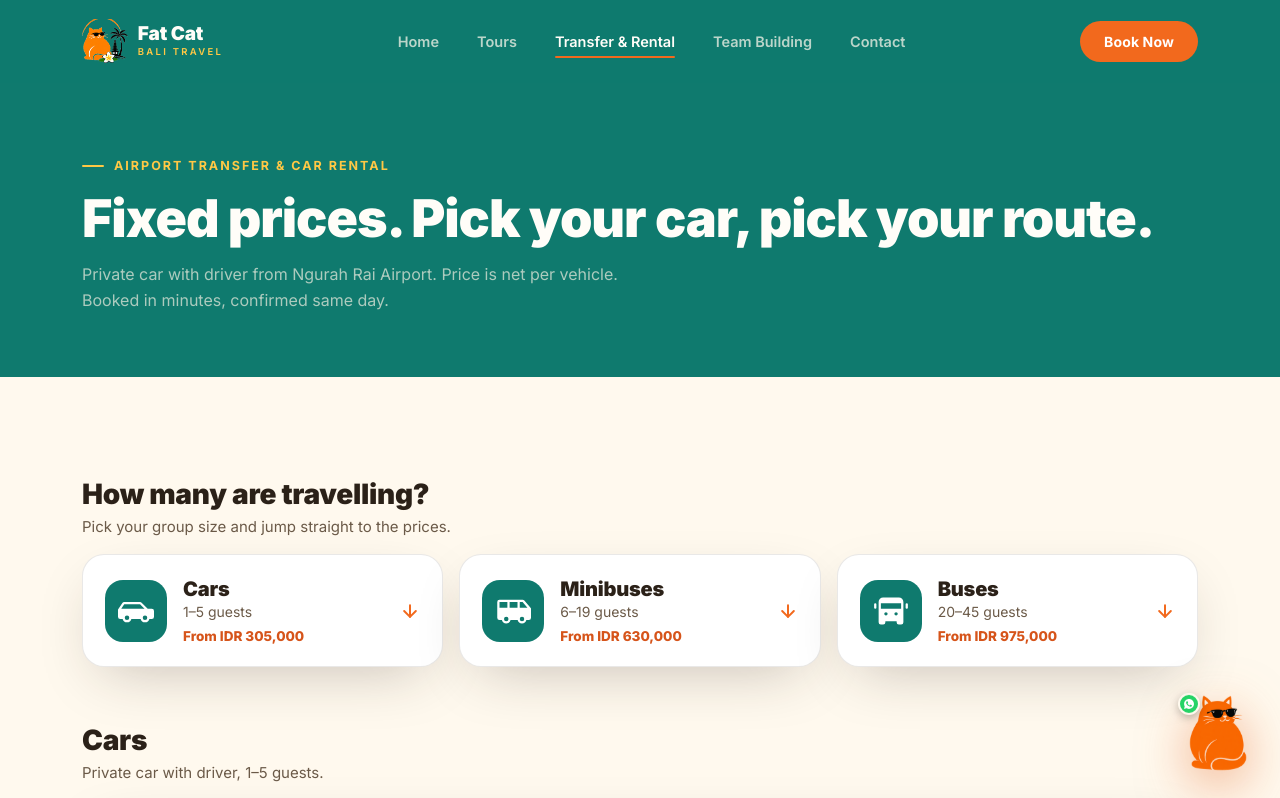
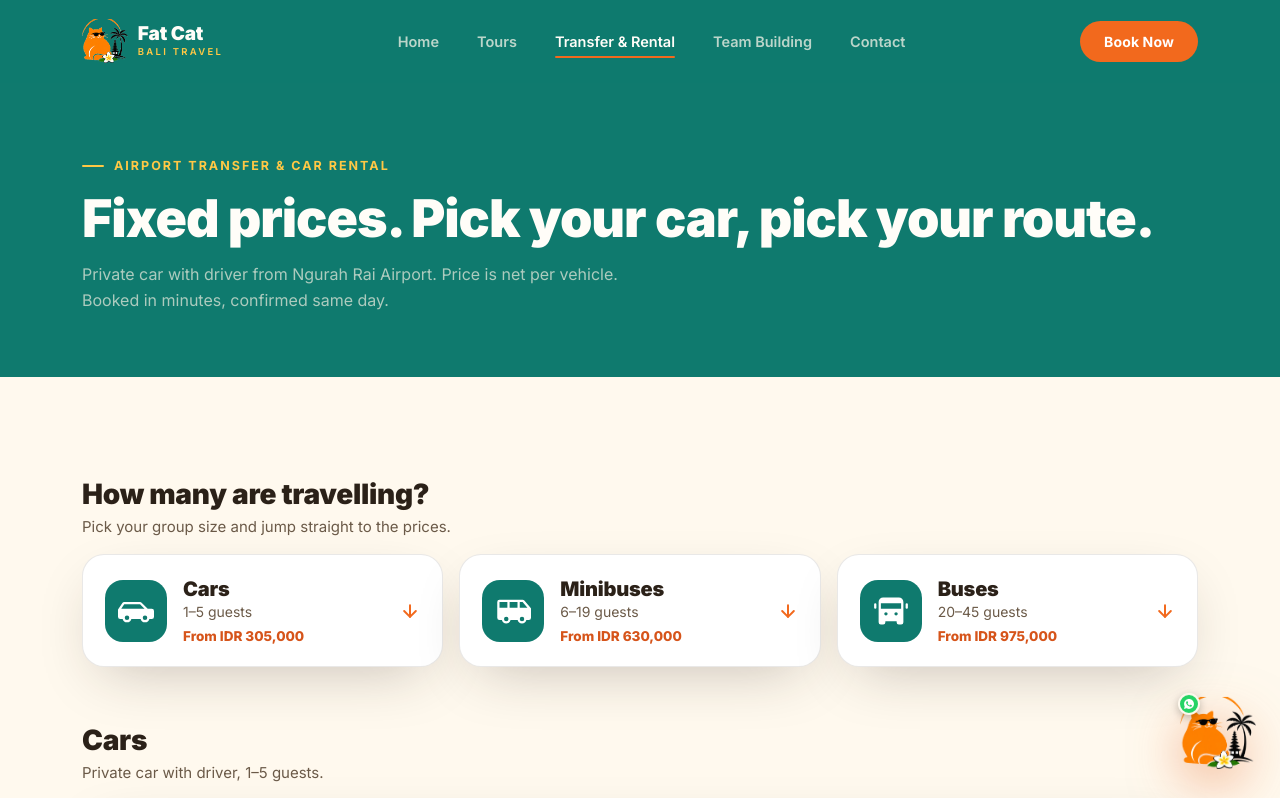
Before and after one commit to robjamesvenables/fatcat, a plain HTML site: page airport-transfer.html in a window 1280 px wide. Shown: the top 798 px of the page. Drawn offline with Linux system fonts and the light colour scheme.

Commit message:
Use new logo icon on WhatsApp float button
Co-Authored-By: Claude Sonnet 5.5 <noreply@anthropic.com>
Claude-Session: https://claude.ai/code/session_015sVYFJ98oZrG1REdThGf92

```diff
--- a/airport-transfer.html
+++ b/airport-transfer.html
@@ -559,7 +559,7 @@
 </footer>
 <a class="wa-float" href="https://wa.me/6285979812615" target="_blank" aria-label="Chat on WhatsApp">
   <div class="wa-bob">
-    <img class="wa-logo" src="images/img8.png">
+    <img class="wa-logo" src="images/logo-icon.png">
     <div class="wa-badge">
       <svg width="12" height="12" viewBox="0 0 24 24" fill="#fff"><path d="M12.04 2C6.58 2 2.13 6.45 2.13 11.91c0 1.79.47 3.48 1.32 4.94L2 22l5.29-1.39a9.86 9.86 0 004.75 1.21h.01c5.46 0 9.91-4.45 9.91-9.91S17.5 2 12.04 2zm5.72 14.05c-.24.68-1.4 1.3-1.93 1.38-.5.08-1.13.11-1.82-.11-.42-.13-.96-.31-1.65-.6-2.91-1.26-4.81-4.18-4.96-4.38-.14-.2-1.19-1.58-1.19-3.01 0-1.43.75-2.13 1.02-2.42.27-.29.58-.36.78-.36.2 0 .39 0 .56.01.18.01.42-.07.65.5.24.58.82 2 .89 2.15.07.15.12.32.02.52-.1.2-.15.32-.29.49-.15.17-.31.38-.44.51-.15.15-.3.31-.13.6.17.29.75 1.24 1.61 2 1.11.99 2.04 1.3 2.33 1.45.29.15.46.12.63-.07.17-.2.72-.84.92-1.13.19-.29.39-.24.65-.14.27.1 1.7.8 1.99.95.29.15.48.22.55.34.07.13.07.72-.17 1.4z"/></svg>
     </div>
```
Also changed, not shown: classic.html (+1 -1 lines), contact.html (+1 -1 lines), index.html (+1 -1 lines), team-building.html (+1 -1 lines), tours.html (+1 -1 lines).
